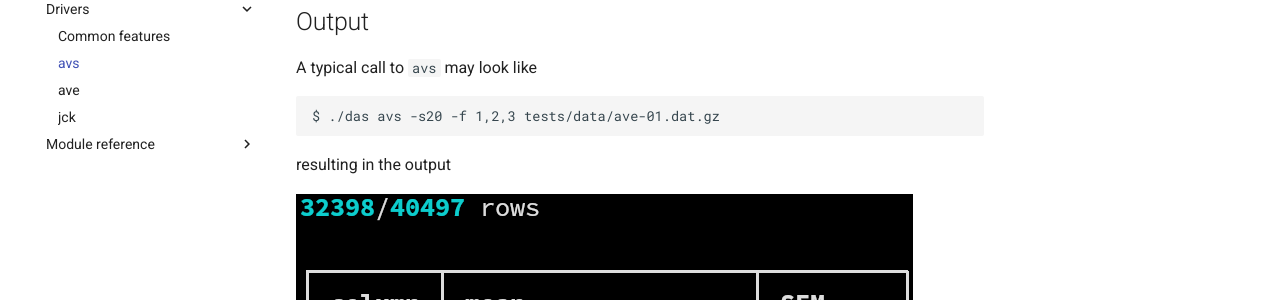
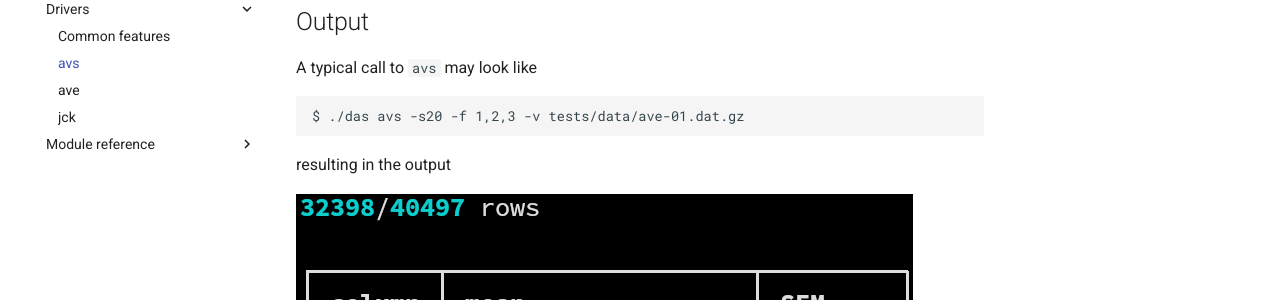
Before and after one commit to aangelone2/das, an MkDocs documentation site: the page built from docs/drivers/avs.md, in a window 1280 px wide and 900 px high, scrolled down 737 px. Shown: the part 153-453 px from the top of the window. Built offline with MkDocs 1.6.1 and Material for MkDocs 9.7.7, drawn with Linux system fonts in a browser that asks for light colours.

Commit message:
improved documentation

````diff
--- a/docs/drivers/avs.md
+++ b/docs/drivers/avs.md
@@ -44,7 +44,7 @@ drivers for further documentation.
 A typical call to `avs` may look like
 
 ```
-$ ./das avs -s20 -f 1,2,3 tests/data/ave-01.dat.gz
+$ ./das avs -s20 -f 1,2,3 -v tests/data/ave-01.dat.gz
 ```
 
 resulting in the output
````
Also changed, not shown: docs/index.md (+3 -3 lines).
